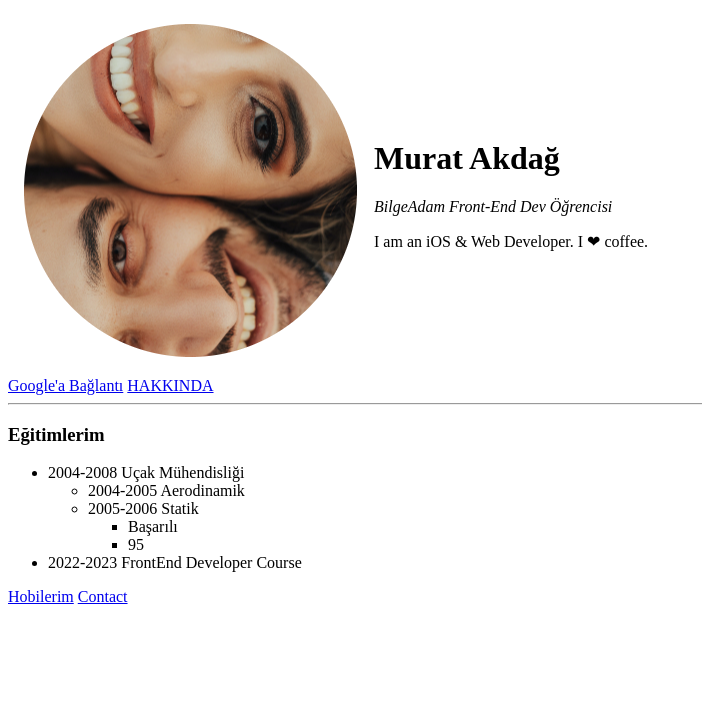
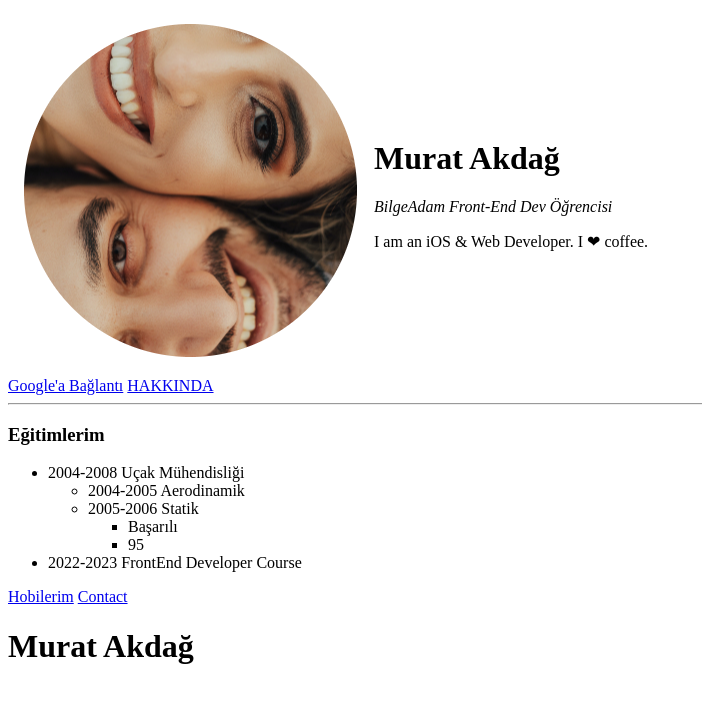
Before and after one commit to makdagist1/yenicv, a plain HTML site: page index.html in a window 1280 px wide. Shown: the whole page, without its empty margins (0-702 px from the left). Drawn offline with Linux system fonts and the light colour scheme.

Commit message:
Add Heading

```diff
--- a/index.html
+++ b/index.html
@@ -46,6 +46,7 @@
   </ul>
   <a href="hobbies.html">Hobilerim</a>
   <a href="contact.html">Contact</a>
+  <h1>Murat Akdağ</h1>
 
   <!-- Sibling: + -->
   <!-- <h1></h1>
```
